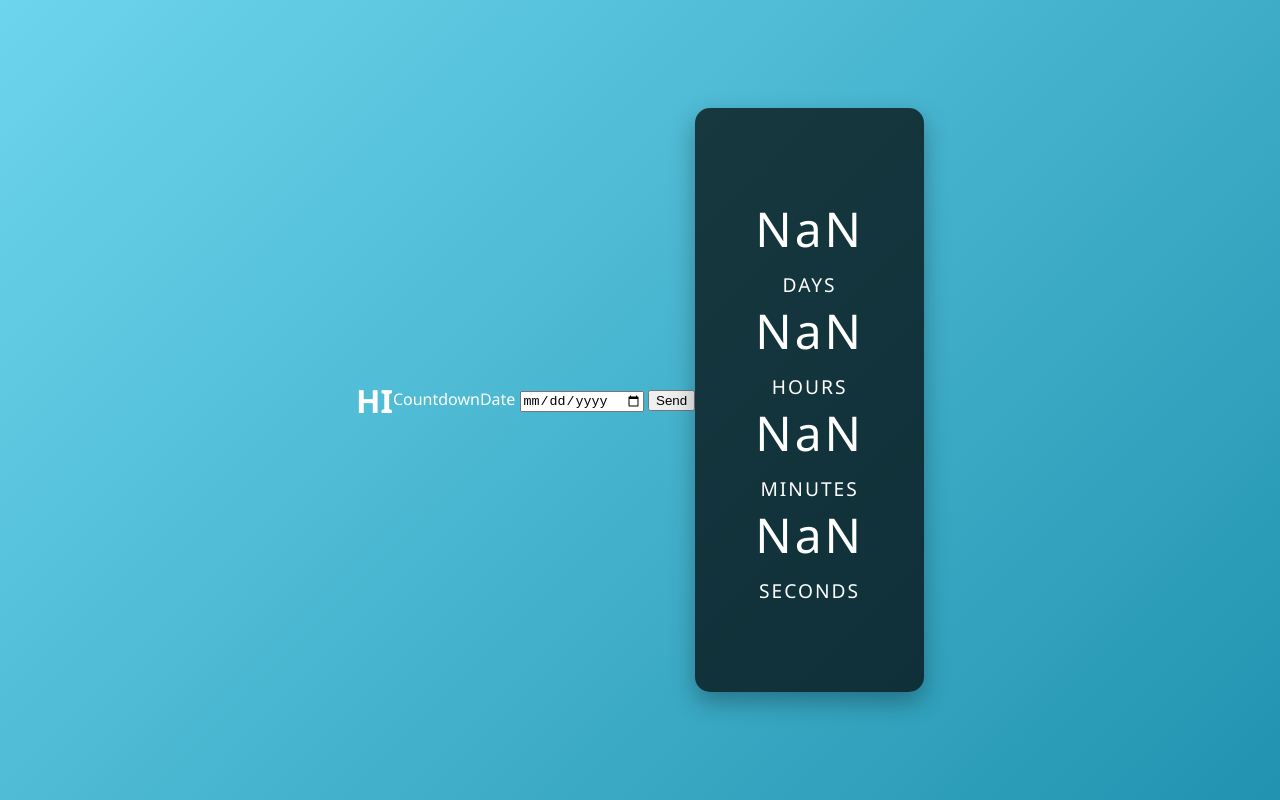
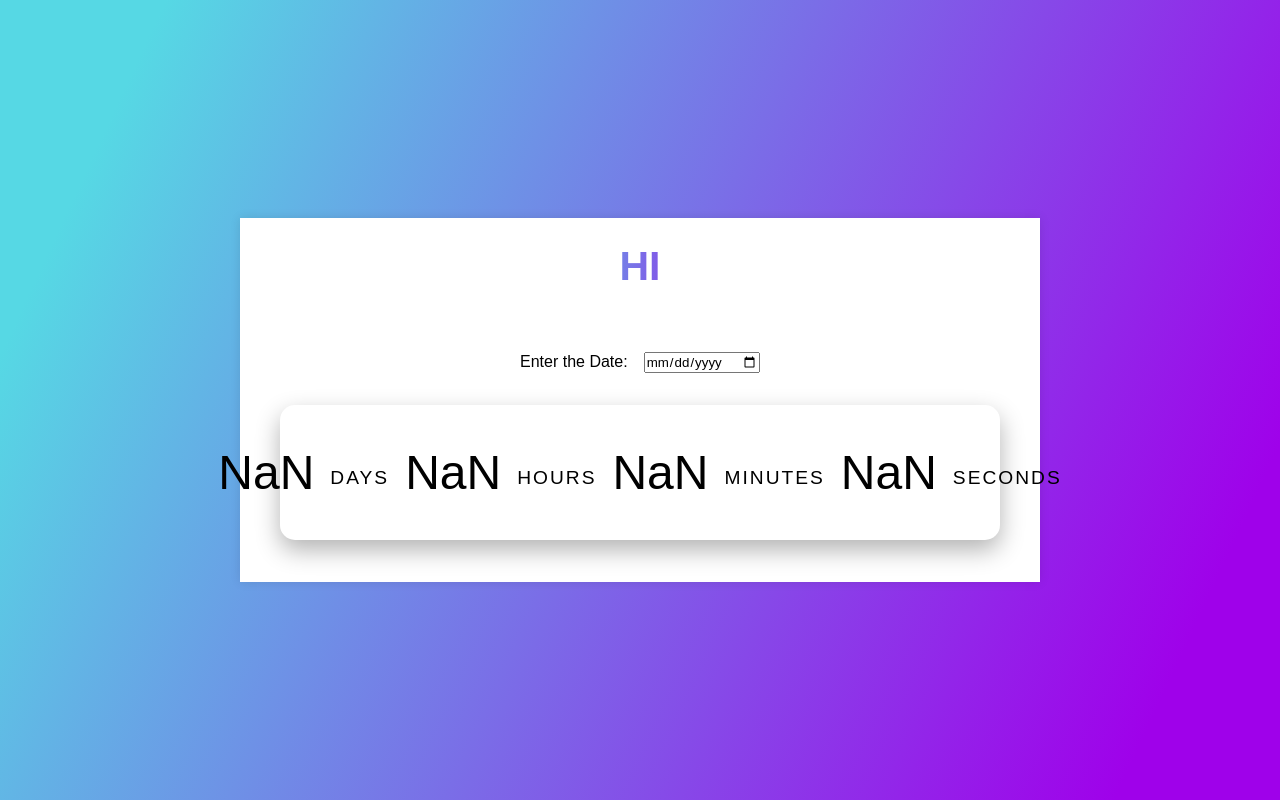
Before and after one commit to B-Baumeister/Countdown-Timer, a plain HTML site: page index.html in a window 1280 px wide. Drawn offline with Linux system fonts and the light colour scheme.

Commit message:
add styling on Counter

```diff
--- a/index.html
+++ b/index.html
@@ -5,17 +5,27 @@
     <meta name="viewport" content="width=device-width, initial-scale=1.0" />
     <script src="./src/script.js" type="module"></script>
     <link href="styles/style.css" rel="stylesheet" />
-    <title>Countdown Timer</title>
+    <title>Countdown</title>
   </head>
   <body>
-    <div><h1>HI</h1></div>
+    <div class="container">
+      <h1>HI</h1>
       <form data-js="form">
-      <label for="InputCountdownDate">CountdownDate</label>
-      <input type="date" id="InputCountdownDate" name="InputCountdownDate" />
-      <button type="submit">Send</button>
+        <div class="formRow">
+          <label class="input-data" for="InputCountdownDate"
+            >Enter the Date:
+          </label>
+          <input
+            type="date"
+            id="InputCountdownDate"
+            name="InputCountdownDate"
+          />
+          <!--  <button class="button" type="submit">Send</button> -->
+        </div>
       </form>
+
       <div class="countdown">
-      <p id="timer">
+        <p class="timer" id="timer">
           <span id="days"></span>
           <span class="timeUnit">Days</span>
           <span id="hours"></span>
@@ -26,5 +36,6 @@
           <span class="timeUnit">seconds</span>
         </p>
       </div>
+    </div>
   </body>
 </html>
--- a/styles/style.css
+++ b/styles/style.css
@@ -1,25 +1,66 @@
+* {
+  margin: 0;
+  padding: 0;
+  outline: none;
+  box-sizing: border-box;
+  font-family: 'Poppins', sans-serif;
+}
 body {
-  font-family: 'Segoe UI', Tahoma, Geneva, Verdana, sans-serif;
   display: flex;
+  align-items: center;
   justify-content: center;
+  min-height: 100vh;
+  padding: 10px;
+  font-family: 'Poppins', sans-serif;
+  background: linear-gradient(115deg, #56d8e4 10%, #9f01ea 90%);
+}
+.container {
+  max-width: 800px;
+  background: #fff;
+  width: 800px;
+  padding: 25px 40px 10px 40px;
+  box-shadow: 0px 0px 10px rgba(0, 0, 0, 0.1);
+}
+.container H1 {
+  text-align: center;
+  font-size: 41px;
+  font-weight: 600;
+  font-family: 'Poppins', sans-serif;
+  background: -webkit-linear-gradient(
+    right,
+    #56d8e4,
+    #9f01ea,
+    #56d8e4,
+    #9f01ea
+  );
+  -webkit-background-clip: text;
+  -webkit-text-fill-color: transparent;
+}
+.container form {
+  padding: 30px 0 0 0;
+}
+.formRow {
+  display: flex;
+  margin: 32px 0;
   align-items: center;
-  height: 100vh;
-  margin: 0;
-  background: linear-gradient(135deg, #6dd5ed, #2193b0);
-  color: white;
+  justify-content: center;
+  gap: 1rem;
 }
-
 .countdown {
-  background: rgba(0, 0, 0, 0.7);
   padding: 40px 60px;
   border-radius: 15px;
   box-shadow: 0 10px 25px rgba(0, 0, 0, 0.3);
   text-align: center;
+  display: flex;
+  flex-direction: row;
+  justify-content: center;
+  margin: 32px 0;
 }
-
-#timer {
+.timer {
+  display: flex;
+  align-items: center;
+  gap: 1rem;
   font-size: 3rem;
-  letter-spacing: 3px;
 }
 
 .timeUnit {
@@ -27,7 +68,6 @@ body {
   text-transform: uppercase;
   letter-spacing: 2px;
   margin-top: 10px;
-  display: block;
 }
 @media (max-width: 600px) {
   .timer {
```
Lines whose indentation alone changed are shown as unchanged.
